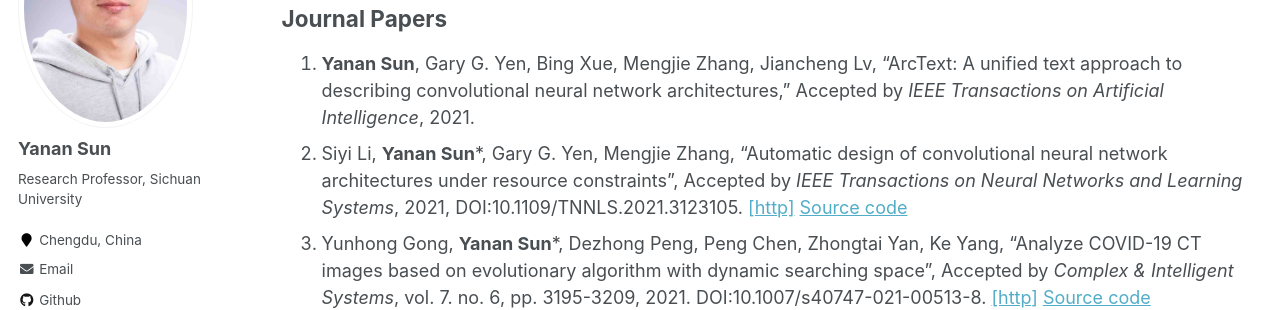
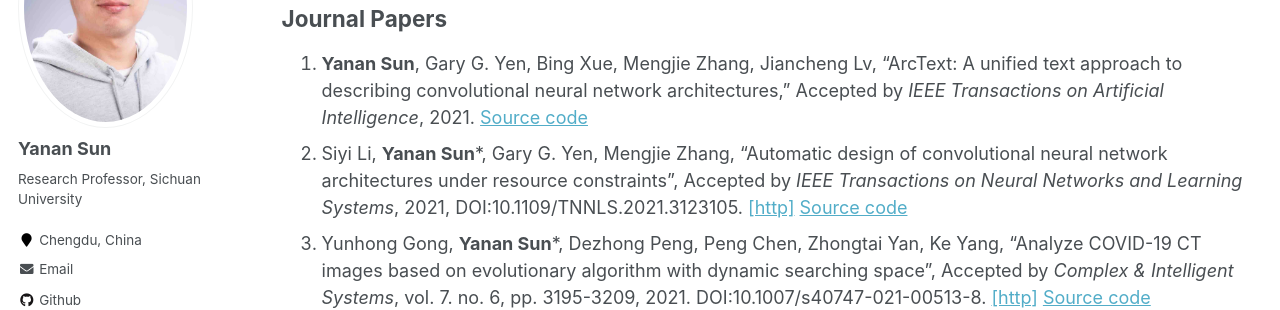
Before and after one commit to yn-sun/yn-sun.github.io, a Jekyll site: the page built from _pages/publications.md, in a window 1280 px wide and 900 px high. Shown: the part 231-541 px from the top of the window. Built offline with Jekyll 4.4.1, drawn with Linux system fonts in a browser that asks for light colours; comment, search, counter and statistics services are not loaded.

Commit message:
Update publications.md

```diff
--- a/_pages/publications.md
+++ b/_pages/publications.md
@@ -7,7 +7,7 @@ author_profile: true
 *indicating the corresponding author
 ## Journal Papers
 
-1. **Yanan Sun**, Gary G. Yen, Bing Xue, Mengjie Zhang, Jiancheng Lv, "ArcText: A unified text approach to describing convolutional neural network architectures," Accepted by <i>IEEE Transactions on Artificial Intelligence</i>, 2021.
+1. **Yanan Sun**, Gary G. Yen, Bing Xue, Mengjie Zhang, Jiancheng Lv, "ArcText: A unified text approach to describing convolutional neural network architectures," Accepted by <i>IEEE Transactions on Artificial Intelligence</i>, 2021. [Source code](https://github.com/yn-sun/arctext)
 2. Siyi Li, **Yanan Sun***, Gary G. Yen, Mengjie Zhang, "Automatic design of convolutional neural network architectures under resource constraints", Accepted by <i>IEEE Transactions on Neural Networks and Learning Systems</i>, 2021, DOI:10.1109/TNNLS.2021.3123105. [[http]](https://ieeexplore.ieee.org/document/9609007) [Source code](https://github.com/LLLsy-0868/CH-CNN)
 3.  Yunhong Gong, **Yanan Sun***, Dezhong Peng, Peng Chen, Zhongtai Yan, Ke Yang, "Analyze COVID-19 CT images based on evolutionary algorithm with dynamic searching space", Accepted by <i>Complex & Intelligent Systems</i>, vol. 7. no. 6, pp. 3195-3209, 2021. DOI:10.1007/s40747-021-00513-8. [[http]](https://link.springer.com/article/10.1007%2Fs40747-021-00513-8) [Source code](https://github.com/yh-gong/EAVLCOVID)
 4. Yuqiao Liu, **Yanan Sun***, Bing Xue, Mengjie Zhang, Gary Yen, Kay Chen Tan, "A survey on evolutionary neural architecture search," Accepted by <i>IEEE Transactions on Neural Networks and Learning Systems</i>, 2021. DOI:10.1109/TNNLS.2021.3100554. [[http]](https://ieeexplore.ieee.org/abstract/document/9508774)
```
